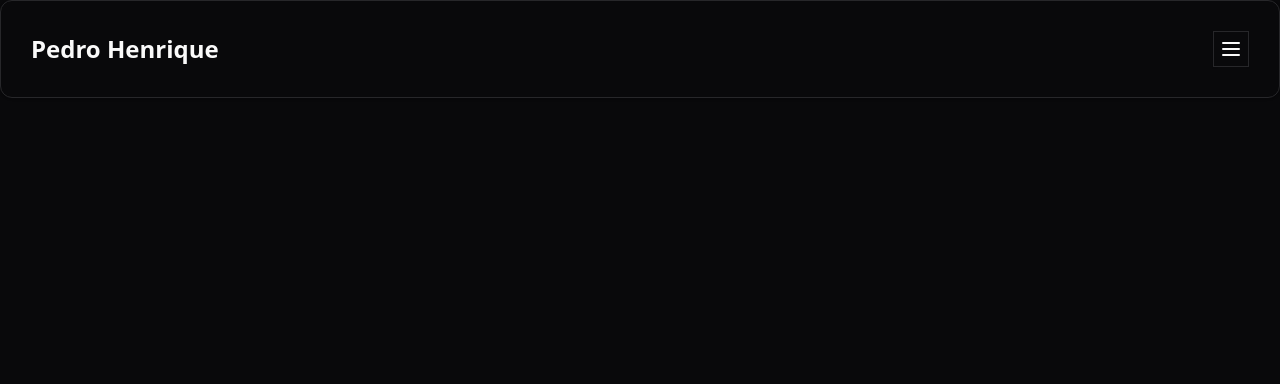
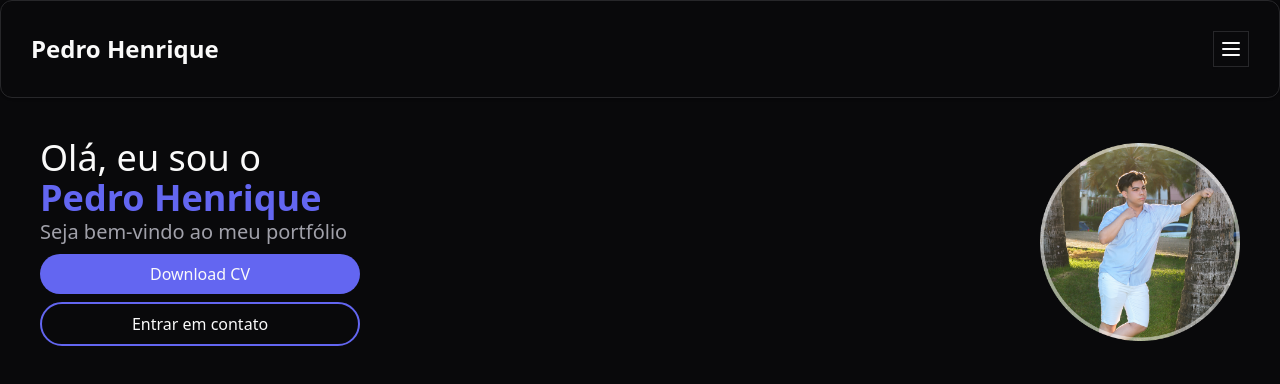
Before and after one commit to pedroeuzebioo/portfolio-2023, a Next.js app: page / in a window 1280 px wide. Shown: the top 384 px of the page. Built offline with nearby package versions, Linux system fonts and the light colour scheme.

Commit message:
feat: add section home

```diff
--- a/src/app/page.tsx
+++ b/src/app/page.tsx
@@ -1,5 +1,44 @@
 import Image from "next/image";
 
 export default function Home() {
-  return <div></div>;
+  return (
+    <main className="p-10">
+      <section className="flex flex-col items-center justify-center gap-4 md:flex-row md:justify-between">
+        <div className="text-center md:text-left">
+          <h1 className="font-sans text-3xl font-medium md:text-4xl">
+            Olá, eu sou o
+          </h1>
+          <span className="font-sans text-3xl font-semibold text-indigo-500 md:text-4xl">
+            Pedro Henrique
+          </span>
+          <p className="font-sans text-lg font-medium text-muted-foreground md:text-xl">
+            Seja bem-vindo ao meu portfólio
+          </p>
+          <div className="mt-2 flex flex-wrap justify-center gap-2 md:justify-start">
+            <a
+              className="flex w-full max-w-xs items-center justify-center rounded-full bg-indigo-500 px-4 py-2 font-medium transition-all hover:bg-indigo-500/50 md:px-8"
+              href="/curriculo.pdf"
+              download
+            >
+              Download CV
+            </a>
+            <a
+              href="mailto:eupedrohenrique.euzebio@gmail.com"
+              className="flex w-full max-w-xs items-center justify-center rounded-full border-2 border-indigo-500 bg-background px-4 py-2 font-medium transition-all hover:bg-indigo-500 md:px-8"
+            >
+              Entrar em contato
+            </a>
+          </div>
+        </div>
+        <div>
+          <Image
+            src="/avatar.png"
+            alt="Foto do Pedro Henrique"
+            width={200}
+            height={200}
+          />
+        </div>
+      </section>
+    </main>
+  );
 }
```
Also changed, not shown: public/avatar.png (added), src/app/globals.css (line endings or trailing spaces), 1 other file (tests, documents, lock files or other folders).
